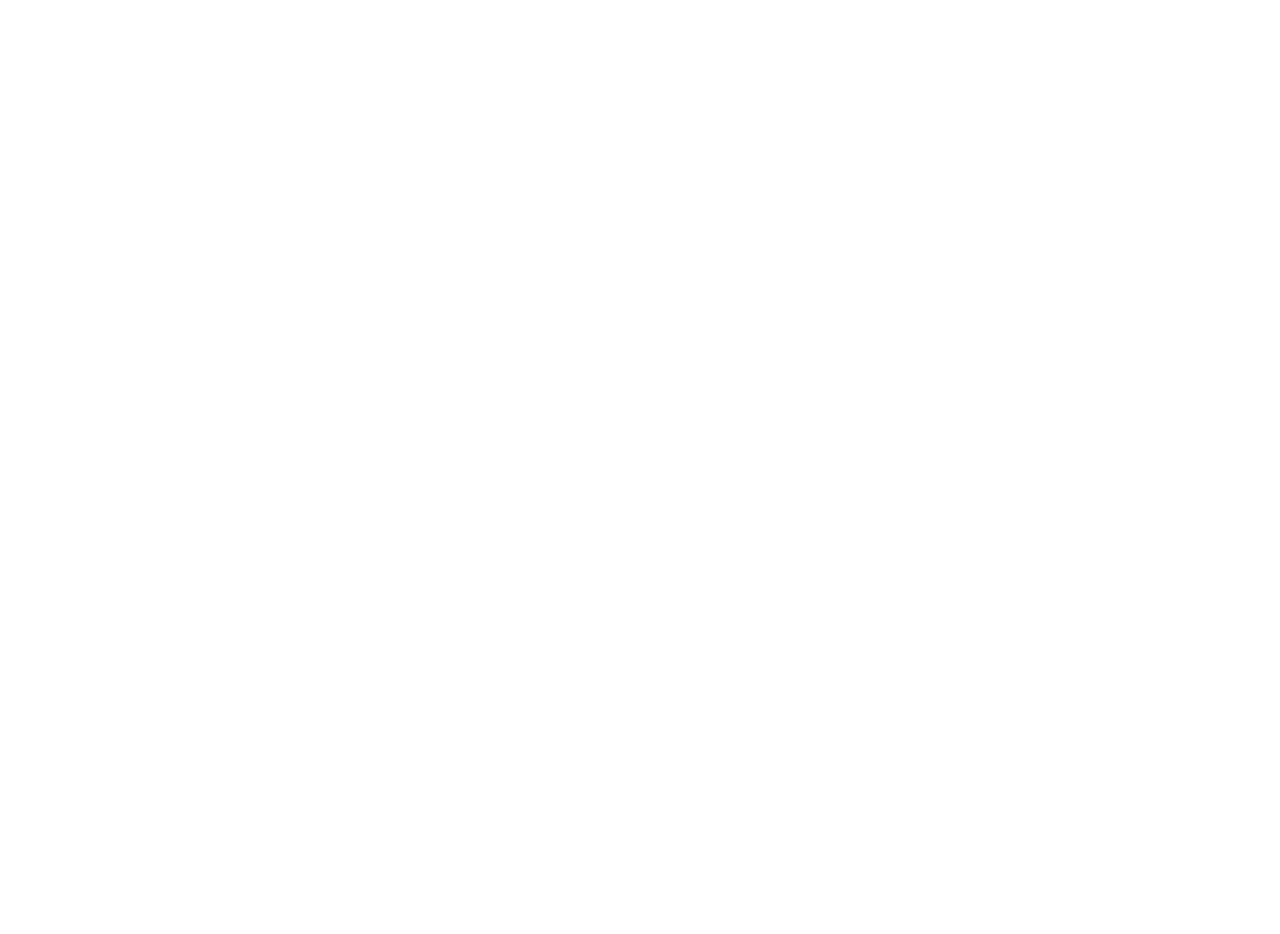
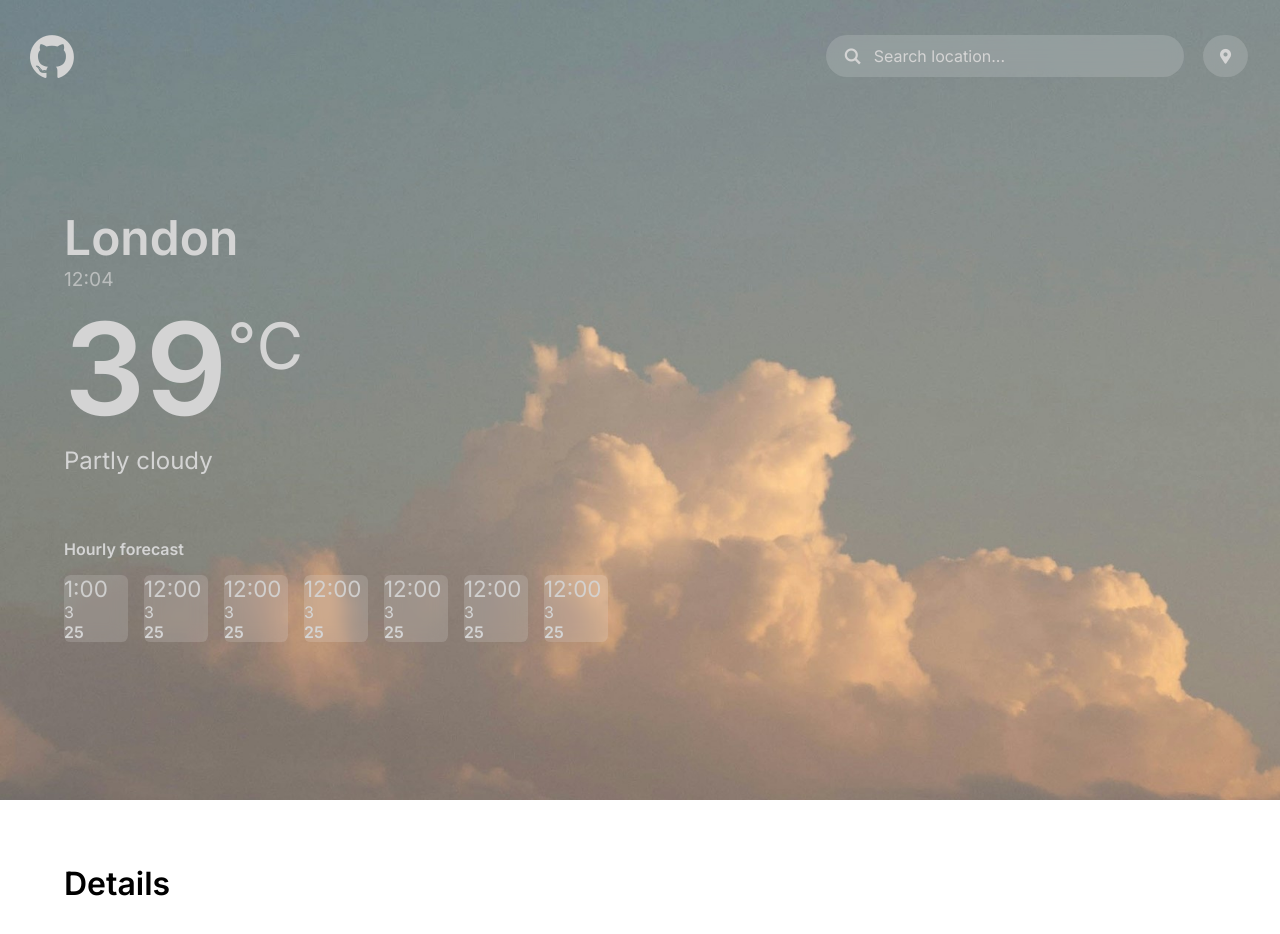
Before and after one commit to luciavu/weather-app, a website built with webpack: page src/template.html in a window 1280 px wide. Before the commit the page ends 800 px from the top, so only its background shows below. Built offline with nearby package versions, Linux system fonts and the light colour scheme.

Commit message:
Finish main section UI

```diff
--- /dev/null
+++ b/src/css/fontello.css
@@ -0,0 +1,72 @@
+@font-face {
+  font-family: 'fontello';
+  src: url('../font/fontello.eot?15073797');
+  src: url('../font/fontello.eot?15073797#iefix') format('embedded-opentype'),
+    url('../font/fontello.woff2?15073797') format('woff2'),
+    url('../font/fontello.woff?15073797') format('woff'),
+    url('../font/fontello.ttf?15073797') format('truetype'),
+    url('../font/fontello.svg?15073797#fontello') format('svg');
+  font-weight: normal;
+  font-style: normal;
+}
+/* Chrome hack: SVG is rendered more smooth in Windozze. 100% magic, uncomment if you need it. */
+/* Note, that will break hinting! In other OS-es font will be not as sharp as it could be */
+/*
+@media screen and (-webkit-min-device-pixel-ratio:0) {
+  @font-face {
+    font-family: 'fontello';
+    src: url('../font/fontello.svg?15073797#fontello') format('svg');
+  }
+}
+*/
+[class^='icon-']:before,
+[class*=' icon-']:before {
+  font-family: 'fontello';
+  font-style: normal;
+  font-weight: normal;
+  speak: never;
+
+  display: inline-block;
+  text-decoration: inherit;
+  width: 1em;
+  margin-right: 0.2em;
+  text-align: center;
+  /* opacity: .8; */
+
+  /* For safety - reset parent styles, that can break glyph codes*/
+  font-variant: normal;
+  text-transform: none;
+
+  /* fix buttons height, for twitter bootstrap */
+  line-height: 1em;
+
+  /* Animation center compensation - margins should be symmetric */
+  /* remove if not needed */
+  margin-left: 0.2em;
+
+  /* you can be more comfortable with increased icons size */
+  /* font-size: 120%; */
+
+  /* Font smoothing. That was taken from TWBS */
+  -webkit-font-smoothing: antialiased;
+  -moz-osx-font-smoothing: grayscale;
+
+  /* Uncomment for 3D effect */
+  /* text-shadow: 1px 1px 1px rgba(127, 127, 127, 0.3); */
+}
+
+.icon-search:before {
+  content: '\e804';
+} /* '' */
+.icon-attention-circled:before {
+  content: '\e808';
+} /* '' */
+.icon-spin5:before {
+  content: '\e838';
+} /* '' */
+.icon-location:before {
+  content: '\f031';
+} /* '' */
+.icon-github-circled:before {
+  content: '\f09b';
+} /* '' */
--- a/src/css/styles.css
+++ b/src/css/styles.css
@@ -2,6 +2,9 @@
 
 :root {
   --main: rgb(0, 0, 0);
+  --light: rgb(212, 212, 212);
+  --frosted: rgba(255, 255, 255, 0.15);
+  --frosted-focus: rgba(255, 255, 255, 0.5);
 }
 
 * {
@@ -9,3 +12,188 @@
   box-sizing: border-box;
   font-size: 16px;
 }
+
+body {
+  margin: 0;
+  width: 100%;
+  height: 100vh;
+}
+
+main {
+  background-size: cover;
+  background-position: center;
+  background-repeat: no-repeat;
+  height: 100%;
+  width: 100%;
+}
+
+.frosted {
+  background-color: var(--frosted);
+  backdrop-filter: blur(0.5rem);
+}
+
+header {
+  display: flex;
+  align-items: center;
+  justify-content: space-between;
+  height: 14vh;
+  padding: 0 1rem;
+  padding-right: 2rem;
+}
+
+.credits i {
+  color: var(--light);
+  font-size: 3.2rem;
+}
+
+.credits:hover {
+  transition: 0.2s ease-out;
+  transform: scale(1.1);
+}
+
+.search-options {
+  display: flex;
+  align-items: center;
+  gap: 1.2rem;
+}
+
+.search {
+  position: relative;
+  width: fit-content;
+}
+
+#searchbar {
+  border: none;
+  color: var(--light);
+  padding: 0.7rem 3rem;
+  width: 28vw;
+  border-radius: 2rem;
+}
+
+#searchbar::placeholder {
+  color: var(--light);
+}
+
+.search a {
+  position: absolute;
+  left: 1rem;
+  top: 0.73rem;
+  color: var(--light);
+}
+
+.geolocation {
+  cursor: pointer;
+  padding: 0.7rem;
+  border-radius: 2rem;
+}
+
+.geolocation i {
+  color: var(--light);
+}
+
+#searchbar:focus {
+  outline: 0.01rem solid var(--frosted-focus);
+}
+
+.main-weather-info {
+  display: flex;
+  flex-direction: column;
+  padding-top: 12vh;
+  height: 86vh;
+  width: 100%;
+  gap: 8vh;
+}
+
+.weather,
+.hourly-forecast {
+  display: flex;
+  flex-direction: column;
+  justify-content: center;
+  width: 100%;
+  padding-left: 5%;
+  color: var(--light);
+}
+
+.location {
+  font-size: 3rem;
+  font-weight: 600;
+}
+
+.time {
+  font-size: 1.2rem;
+  opacity: 0.7;
+}
+
+.temperature {
+  width: fit-content;
+  display: flex;
+  flex-direction: row;
+  cursor: pointer;
+}
+
+.measurement {
+  font-size: 8rem;
+  font-weight: 600;
+}
+
+.symbol,
+.metric {
+  align-self: start;
+  font-size: 4rem;
+  font-weight: 400;
+  margin-top: 1rem;
+}
+
+.condition {
+  font-size: 1.5rem;
+}
+
+.hourly-forecast {
+  justify-content: end;
+  gap: 1rem;
+}
+
+.forecast-title {
+  font-weight: 600;
+}
+
+.forecast-item-container {
+  display: flex;
+  gap: 1rem;
+  padding-bottom: 8vh;
+  overflow-x: scroll;
+}
+
+::-webkit-scrollbar {
+  display: none;
+}
+
+.forecast-item {
+  display: flex;
+  flex-direction: column;
+  border-radius: 0.4rem;
+  width: 4rem;
+}
+
+.forecast-item .time {
+  opacity: 0.9;
+  font-size: 1.4rem;
+}
+
+.forecast-item .temperature {
+  font-weight: 600;
+}
+
+.forecast-item .icon {
+}
+
+.info-section {
+  height: 100vh;
+  padding: 5%;
+}
+
+.info-section .title {
+  font-size: 2rem;
+  font-weight: 600;
+  color: var(--main);
+}
--- /dev/null
+++ b/src/js/background.js
@@ -0,0 +1,10 @@
+import cloudyImage from '../img/cloudy.jpg';
+
+const changeBackground = function changeBackground(weather) {
+  // Array linking to image paths based on weather
+  // Change main background
+  console.log(weather);
+  document.querySelector('main').style.backgroundImage = `url(${cloudyImage})`;
+};
+
+export default changeBackground;
--- a/src/js/index.js
+++ b/src/js/index.js
@@ -1,4 +1,7 @@
 import '../css/styles.css';
-//import '../css/fontello.css';
+import '../css/fontello.css';
+import changeBackground from './background';
 
-document.addEventListener('DOMContentLoaded', () => {});
+document.addEventListener('DOMContentLoaded', () => {
+  changeBackground('');
+});
--- a/src/template.html
+++ b/src/template.html
@@ -5,5 +5,90 @@
     <meta name="viewport" content="width=device-width, initial-scale=1.0" />
     <title>Weather App</title>
   </head>
-  <body></body>
+  <body>
+    <main>
+      <header>
+        <div class="credits">
+          <a href="https://github.com/luciavu/weather-app" target="_blank">
+            <i class="icon-github-circled"></i>
+          </a>
+        </div>
+        <div class="search-options">
+          <div class="search">
+            <input
+              type="text"
+              class="frosted"
+              name="searchbar"
+              id="searchbar"
+              placeholder="Search location..."
+            />
+            <a href="#"><i class="icon-search"></i></a>
+          </div>
+          <div class="geolocation frosted">
+            <span><i class="icon-location"></i></span>
+          </div>
+        </div>
+      </header>
+      <div class="main-weather-info">
+        <div class="weather">
+          <div class="location">London</div>
+
+          <div class="time">12:04</div>
+          <div class="temperature">
+            <div class="measurement">39</div>
+            <div class="symbol">°</div>
+            <div class="metric">C</div>
+          </div>
+
+          <div class="condition">Partly cloudy</div>
+        </div>
+        <div class="hourly-forecast">
+          <div class="forecast-title">Hourly forecast</div>
+          <div class="forecast-item-container">
+            <div class="forecast-item frosted">
+              <div class="time">1:00</div>
+              <div class="icon">3</div>
+              <div class="temperature">25</div>
+            </div>
+            <div class="forecast-item frosted">
+              <div class="time">12:00</div>
+              <div class="icon">3</div>
+              <div class="temperature">25</div>
+            </div>
+            <div class="forecast-item frosted">
+              <div class="time">12:00</div>
+              <div class="icon">3</div>
+              <div class="temperature">25</div>
+            </div>
+            <div class="forecast-item frosted">
+              <div class="time">12:00</div>
+              <div class="icon">3</div>
+              <div class="temperature">25</div>
+            </div>
+            <div class="forecast-item frosted">
+              <div class="time">12:00</div>
+              <div class="icon">3</div>
+              <div class="temperature">25</div>
+            </div>
+            <div class="forecast-item frosted">
+              <div class="time">12:00</div>
+              <div class="icon">3</div>
+              <div class="temperature">25</div>
+            </div>
+            <div class="forecast-item frosted">
+              <div class="time">12:00</div>
+              <div class="icon">3</div>
+              <div class="temperature">25</div>
+            </div>
+          </div>
+        </div>
+      </div>
+      <i class="arrow-down"></i>
+    </main>
+    <div class="info-section">
+      <div class="title">Details</div>
+      <div class="current-weather-details"></div>
+      <div class="weekly-forecast"></div>
+    </div>
+  </body>
 </html>
```
Also changed, not shown: src/js/geolocation.js (added, +20 -0 lines), src/font/fontello.ttf (added), src/font/fontello.woff (added), src/font/fontello.woff2 (added), src/img/cloudy.jpg (added), 2 other files.
